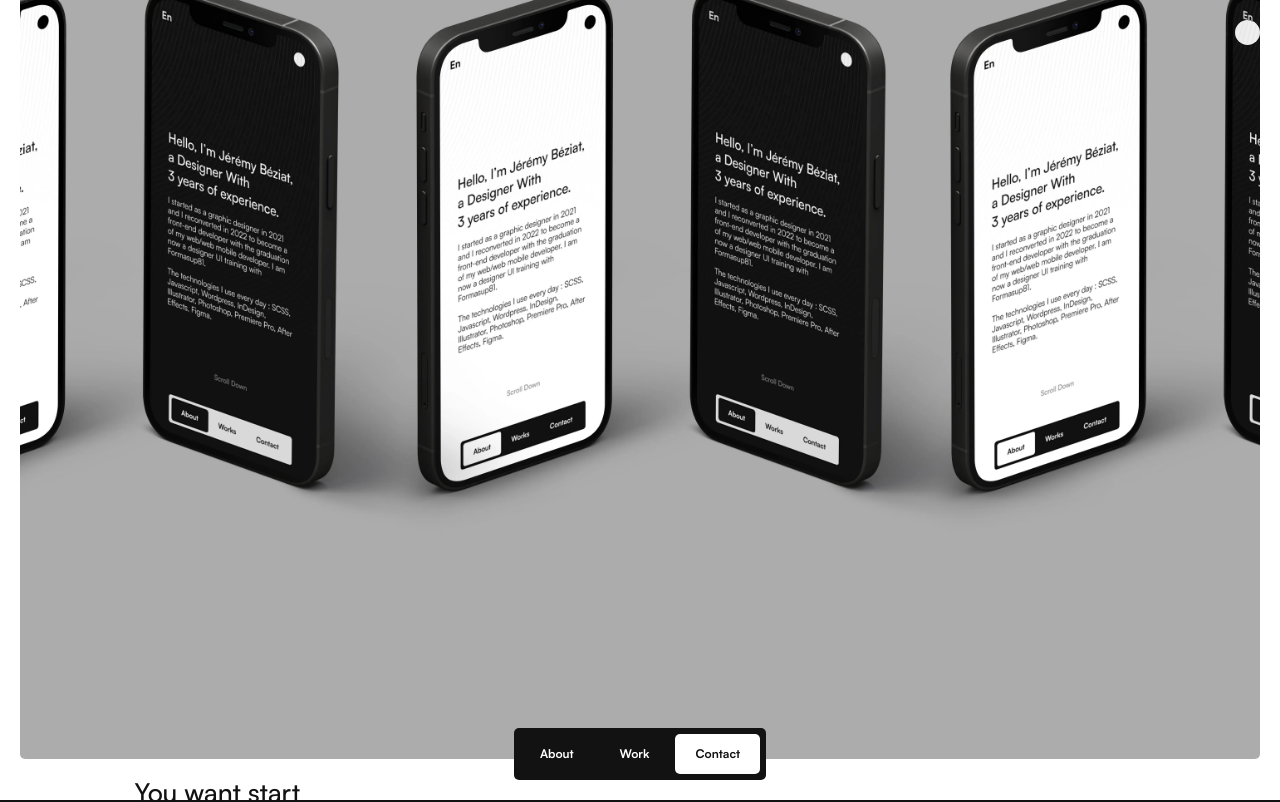
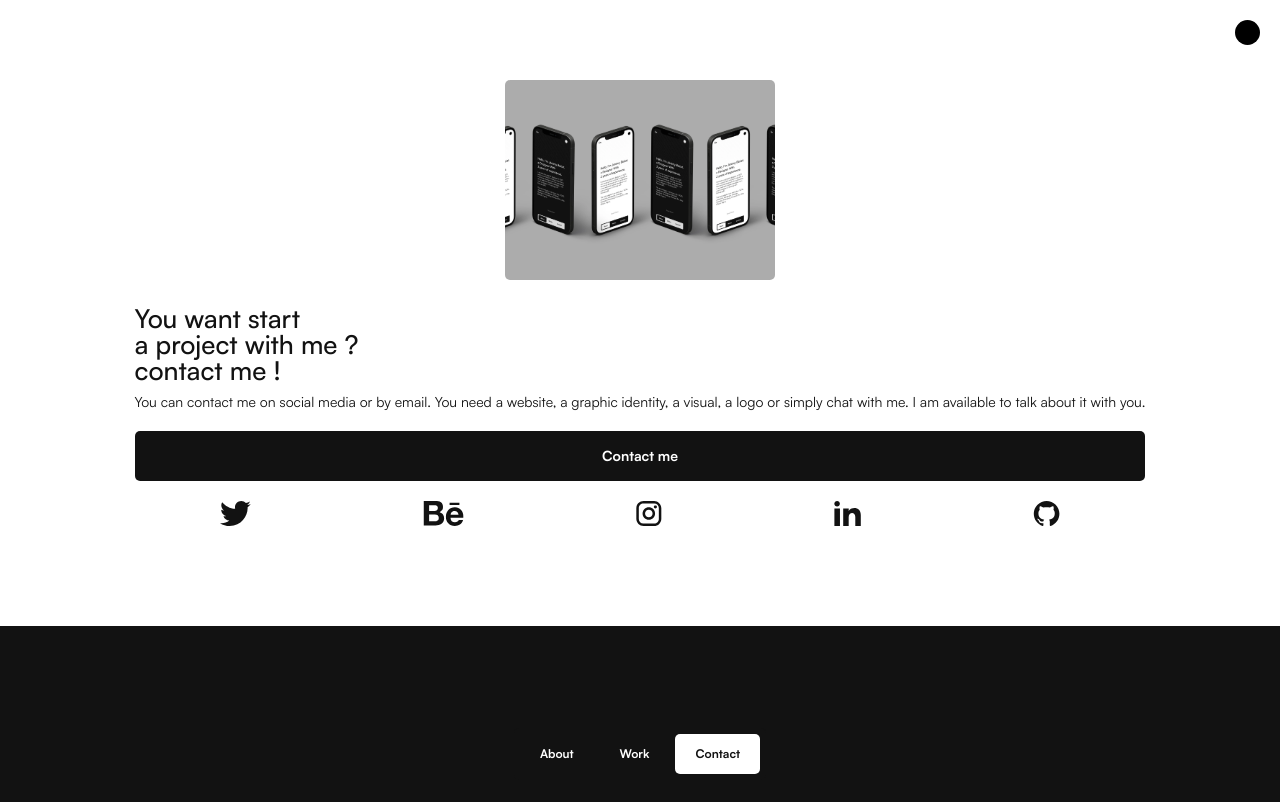
Before and after one commit to jeremybeziat/portfolio, a React (Create React App) app: page /contact in a window 1280 px wide. Shown: the top 802 px of the page. Built offline with nearby package versions, Linux system fonts and the light colour scheme; what gsap-trial would draw is missing.

Commit message:
refactor : style contact

```diff
--- a/src/assets/styles/App.scss
+++ b/src/assets/styles/App.scss
@@ -34,7 +34,8 @@
   h5,
   H6,
   p,
-  span {
+  span,
+  .intro {
     color: #121212;
   }
   nav {
--- a/src/assets/styles/contact.scss
+++ b/src/assets/styles/contact.scss
@@ -12,8 +12,8 @@
   padding-bottom: 0;
 }
 .work-presentation {
-  height: 100%;
-  width: 100%;
+  height: 200px;
+  width: 270px;
   object-fit: cover;
   border-radius: 5px;
 }
@@ -68,3 +68,11 @@
     height: 25px;
   }
 }
+
+@media (min-height: 300px) {
+  .contact {
+    height: 100%;
+    padding-top: 80px;
+    padding-bottom: 20px;
+  }
+}
```
